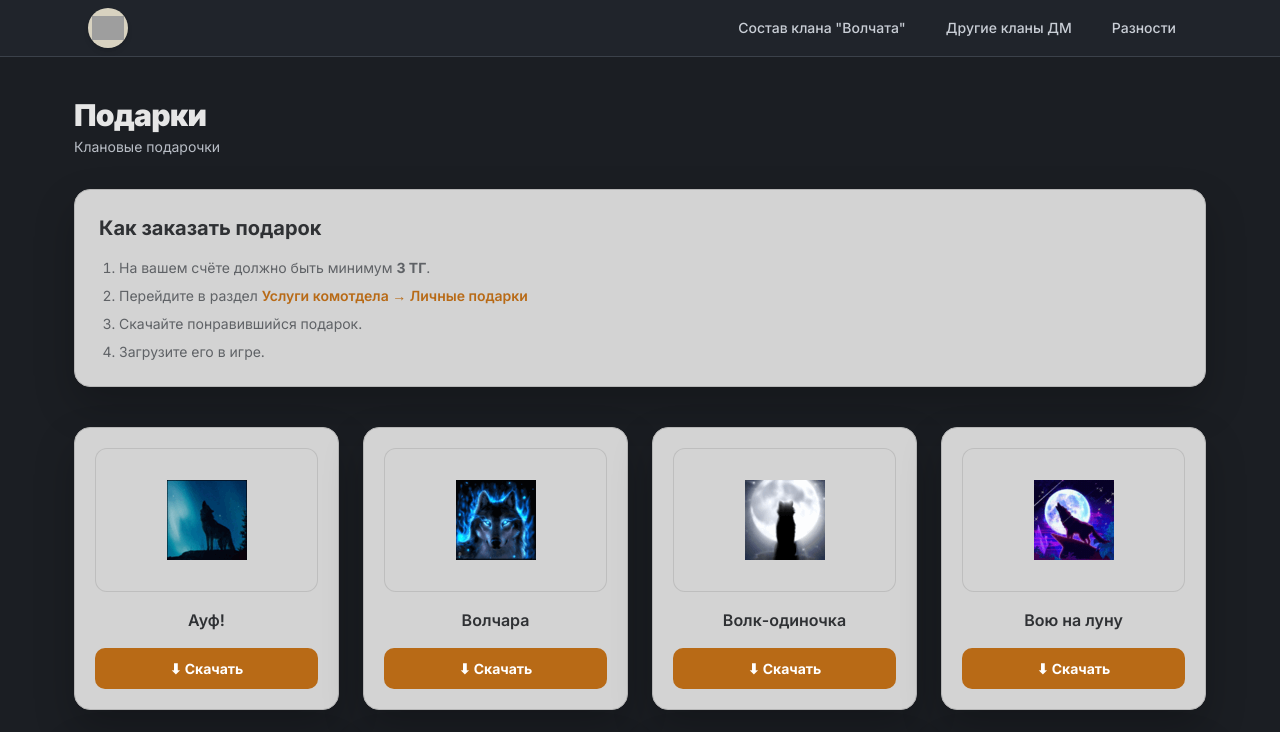
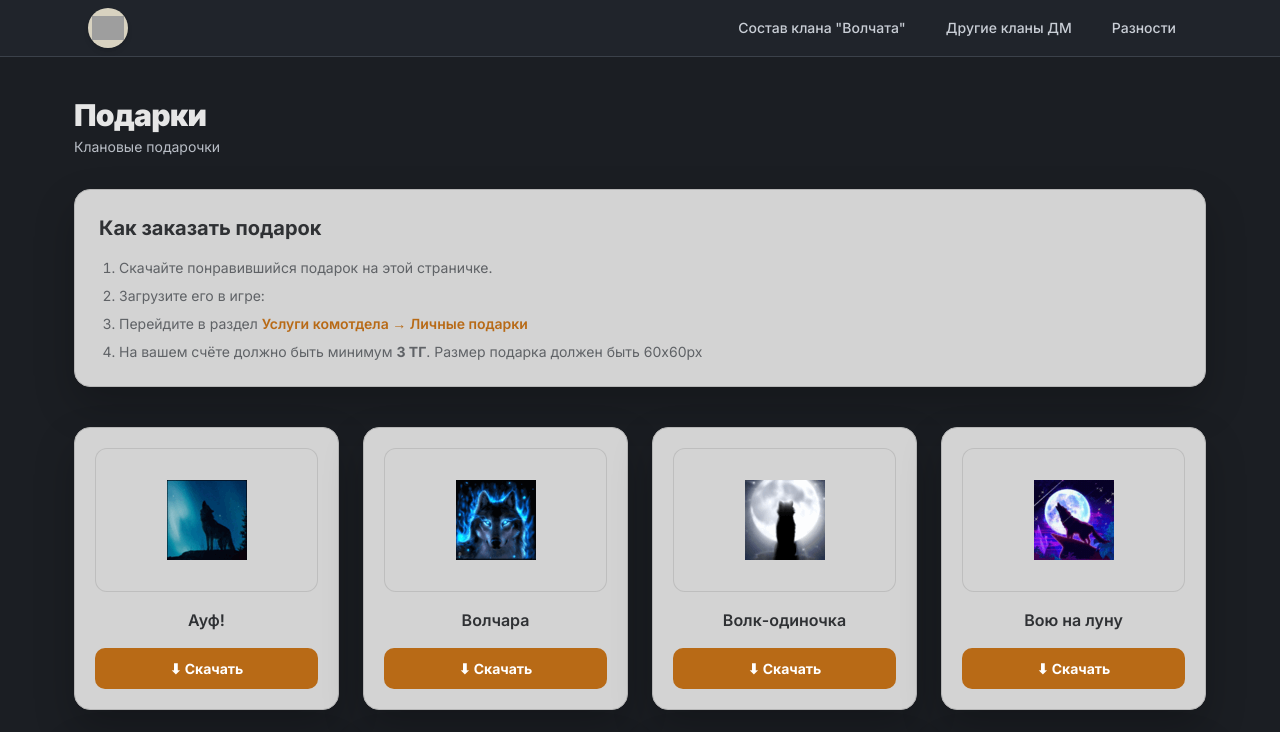
Before and after one commit to reverie-w-sh/dm-portal, a Next.js app: page /gifts in a window 1280 px wide. Shown: the top 732 px of the page. Built offline with nearby package versions, Linux system fonts and the light colour scheme; grey boxes are pictures that could not be loaded.

Commit message:
Update page.tsx

```diff
--- a/src/app/gifts/page.tsx
+++ b/src/app/gifts/page.tsx
@@ -35,7 +35,10 @@ export default function GiftsPage() {
         </h2>
 
         <ol className="list-decimal ml-5 space-y-2 text-sm text-ink-dim">
-          <li>На вашем счёте должно быть минимум <b>3 ТГ</b>.</li>
+
+          <li>Скачайте понравившийся подарок на этой страничке.</li>
+
+          <li>Загрузите его в игре:</li>
 
           <li>
             Перейдите в раздел{" "}
@@ -49,9 +52,7 @@ export default function GiftsPage() {
             </a>
           </li>
 
-          <li>Скачайте понравившийся подарок.</li>
-
-          <li>Загрузите его в игре.</li>
+          <li>На вашем счёте должно быть минимум <b>3 ТГ</b>. Размер подарка должен быть 60х60px</li>
         </ol>
       </div>
 
```
